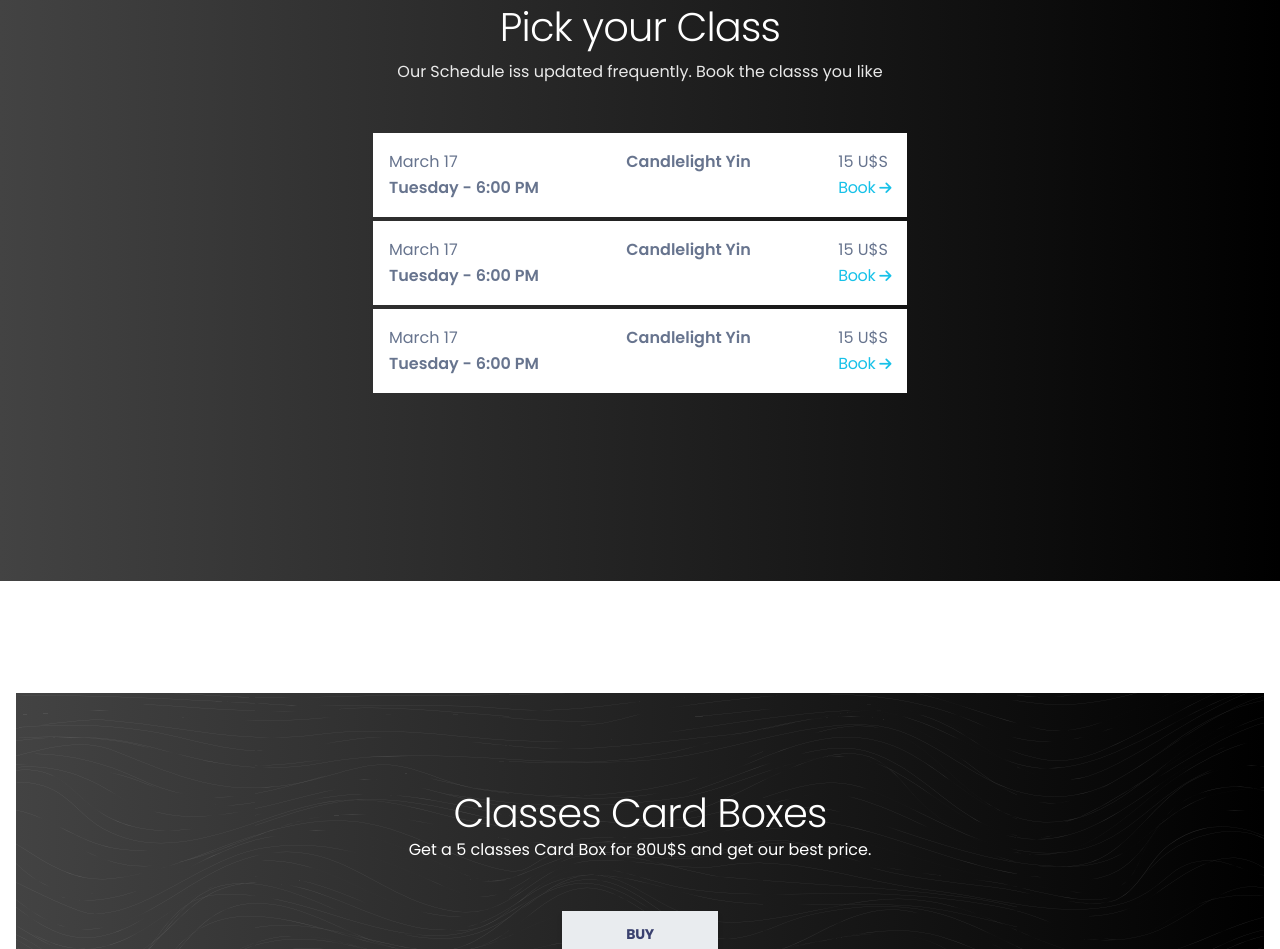
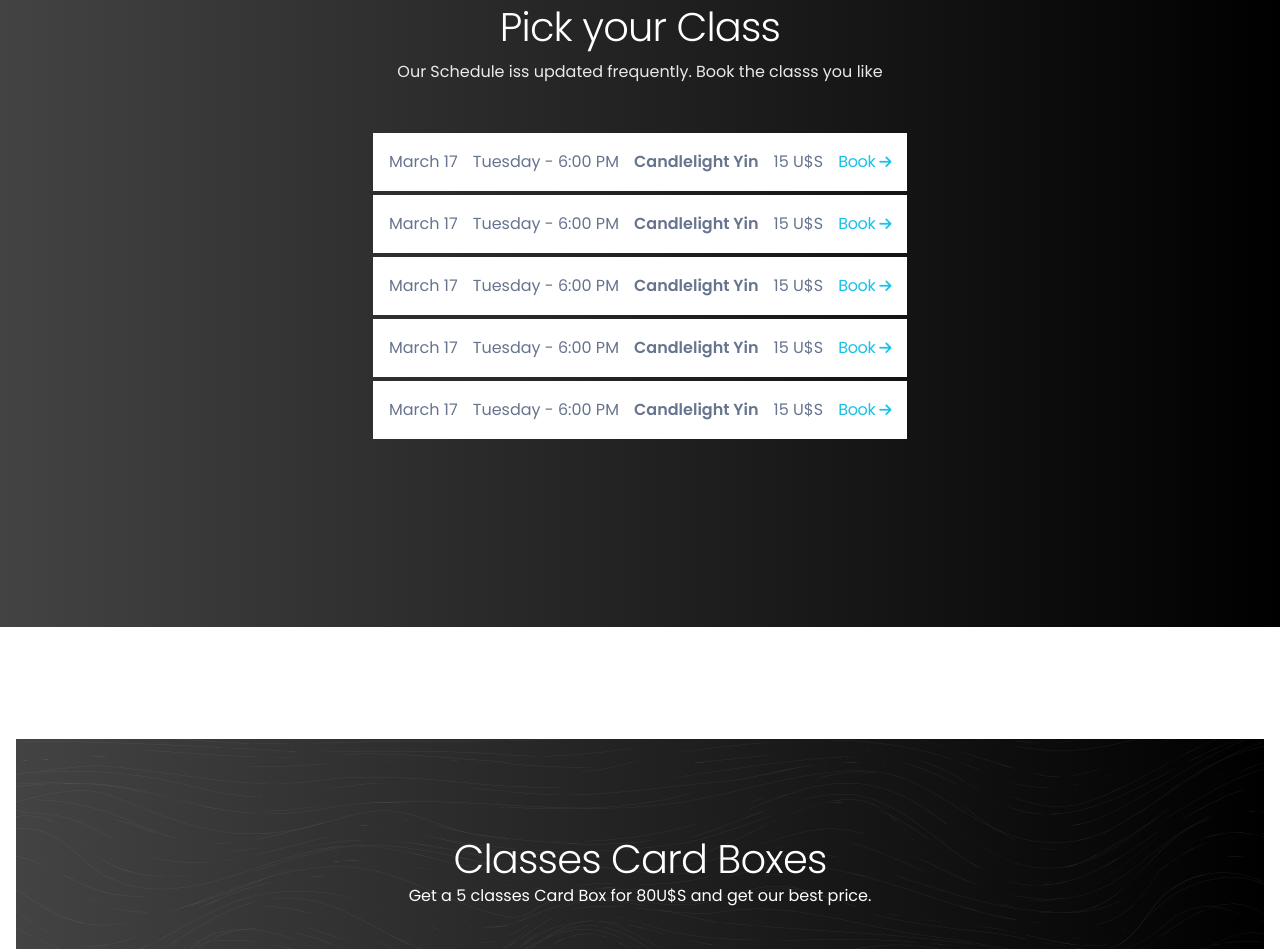
Before and after one commit to LouRaul/StudioBoss2, a website: page index.html in a window 1280 px wide. Shown: the part 1596-2545 px from the top of the page. Drawn offline with Linux system fonts and the light colour scheme; some packages are replaced by stand-ins of ours.

Commit message:
Fixed pick a class section

```diff
--- a/index.html
+++ b/index.html
@@ -191,45 +191,76 @@ Coded by www.creative-tim.com
       <ul class="justify-content-center flex-column col-lg-6 col-md-6 col-12 mx-auto">
 
         <li class="p-3 rounded-0 mb-1 d-flex justify-content-between bg-white">
-          <div>
+
             <p class="mb-0">March 17 </p>
-            <p class="mb-0 font-weight-bold">Tuesday - 6:00 PM</p>
-          </div>
+            <p class="mb-0 ">Tuesday - 6:00 PM</p>
+
           <p class="mb-0 font-weight-bold">Candlelight Yin</p>
-          <div class="d-flex flex-column">
+
             <p class="text-dar mb-0">15 U$S</p>
             <a href="abbeyLogin.html" class="text-info icon-move-right">Book
               <i class="fas fa-arrow-right text-sm"></i>
             </a>
-        </div>
+
         </li>
+
         <li class="p-3 rounded-0 mb-1 d-flex justify-content-between bg-white">
-          <div>
+
             <p class="mb-0">March 17 </p>
-            <p class="mb-0 font-weight-bold">Tuesday - 6:00 PM</p>
-          </div>
+            <p class="mb-0 ">Tuesday - 6:00 PM</p>
+
           <p class="mb-0 font-weight-bold">Candlelight Yin</p>
-          <div class="d-flex flex-column">
+
             <p class="text-dar mb-0">15 U$S</p>
             <a href="abbeyLogin.html" class="text-info icon-move-right">Book
               <i class="fas fa-arrow-right text-sm"></i>
             </a>
-        </div>
+
         </li>
 
         <li class="p-3 rounded-0 mb-1 d-flex justify-content-between bg-white">
-          <div>
+
             <p class="mb-0">March 17 </p>
-            <p class="mb-0 font-weight-bold">Tuesday - 6:00 PM</p>
-          </div>
+            <p class="mb-0 ">Tuesday - 6:00 PM</p>
+
           <p class="mb-0 font-weight-bold">Candlelight Yin</p>
-          <div class="d-flex flex-column">
+
             <p class="text-dar mb-0">15 U$S</p>
             <a href="abbeyLogin.html" class="text-info icon-move-right">Book
               <i class="fas fa-arrow-right text-sm"></i>
             </a>
-        </div>
+
         </li>
+
+        <li class="p-3 rounded-0 mb-1 d-flex justify-content-between bg-white">
+
+            <p class="mb-0">March 17 </p>
+            <p class="mb-0 ">Tuesday - 6:00 PM</p>
+
+          <p class="mb-0 font-weight-bold">Candlelight Yin</p>
+
+            <p class="text-dar mb-0">15 U$S</p>
+            <a href="abbeyLogin.html" class="text-info icon-move-right">Book
+              <i class="fas fa-arrow-right text-sm"></i>
+            </a>
+
+        </li>
+        <li class="p-3 rounded-0 mb-1 d-flex justify-content-between bg-white">
+
+            <p class="mb-0">March 17 </p>
+            <p class="mb-0 ">Tuesday - 6:00 PM</p>
+
+          <p class="mb-0 font-weight-bold">Candlelight Yin</p>
+
+            <p class="text-dar mb-0">15 U$S</p>
+            <a href="abbeyLogin.html" class="text-info icon-move-right">Book
+              <i class="fas fa-arrow-right text-sm"></i>
+            </a>
+
+        </li>
+
+
+
 
 
 
```
